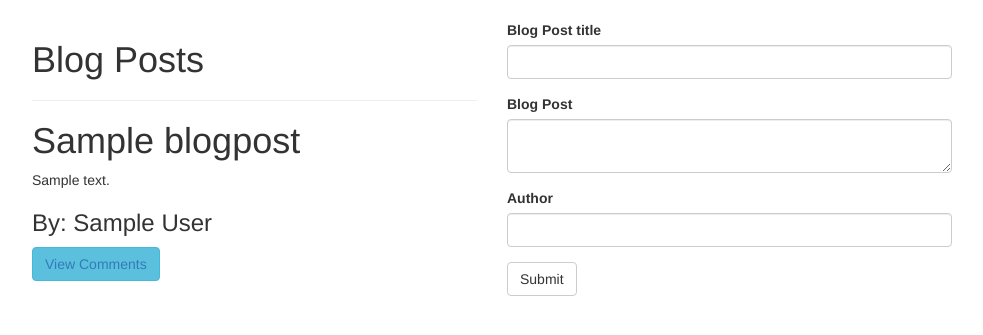
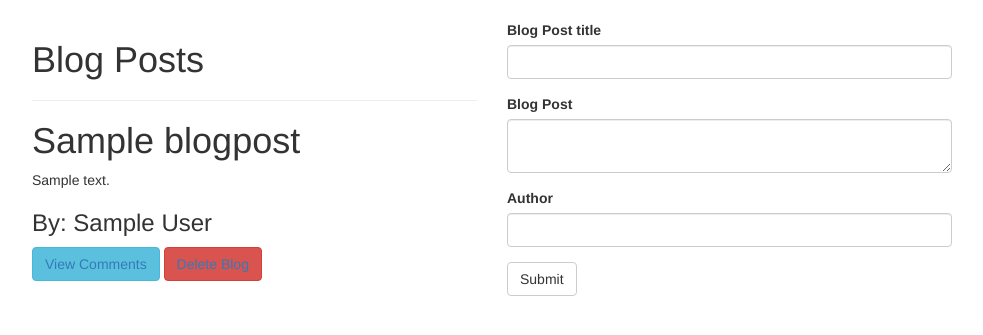
Before and after one commit to JoeshGichon/blog-app, a Flask app: page /posts/new in a window 1280 px wide. Shown: the part 52-387 px from the top of the page, without its empty margins (53-1036 px from the left). Run offline with Flask 2, Linux system fonts and the light colour scheme; a user stored in the database is signed in; tables that the repository leaves empty hold one stand-in row (values such as "Sample post"); some libraries are stand-ins or nearby versions.

Commit message:
created a functionality that would enable user delete a blogpost

```diff
--- a/app/main/views.py
+++ b/app/main/views.py
@@ -1,7 +1,7 @@
 from flask import render_template,request,redirect,abort
 from flask.helpers import url_for
 from . import main
-from ..models import BlogPost,User,Comments
+from ..models import User,BlogPost,Comments
 from .forms import BlogPostsForm,UpdateProfile,CommentForm
 from .. import db,photos
 from flask_login import login_required
@@ -24,6 +24,17 @@ def new_posts():
     title="post"
     post = BlogPost.get_blogposts()
     return render_template("new_blogpost.html",title=title,BlogPostForm=form,post = post)
+
+@main.route('/deleteblogpost/<int:id>',methods = ['GET','DELETE'])
+@login_required
+def delete_blogpost(id):
+  blogpost = BlogPost.query.filter_by(id = id).first()
+  if blogpost:
+    db.session.delete(blogpost)
+    db.session.commit()
+  else:
+    abort(404)
+  return redirect(url_for('.new_blogpost'))
 
 @main.route('/comments/<int:id>',methods = ['GET','POST'])
 #
--- a/app/templates/macros.html
+++ b/app/templates/macros.html
@@ -8,6 +8,9 @@
         <button class="btn btn-info">
             <a href="/comments/1">View Comments</a>
         </button>
+        <button class="btn btn-danger">
+            <a href="">Delete Blog</a>
+        </button>
     </div>
     {% endfor %}
 {% endmacro %}
```
